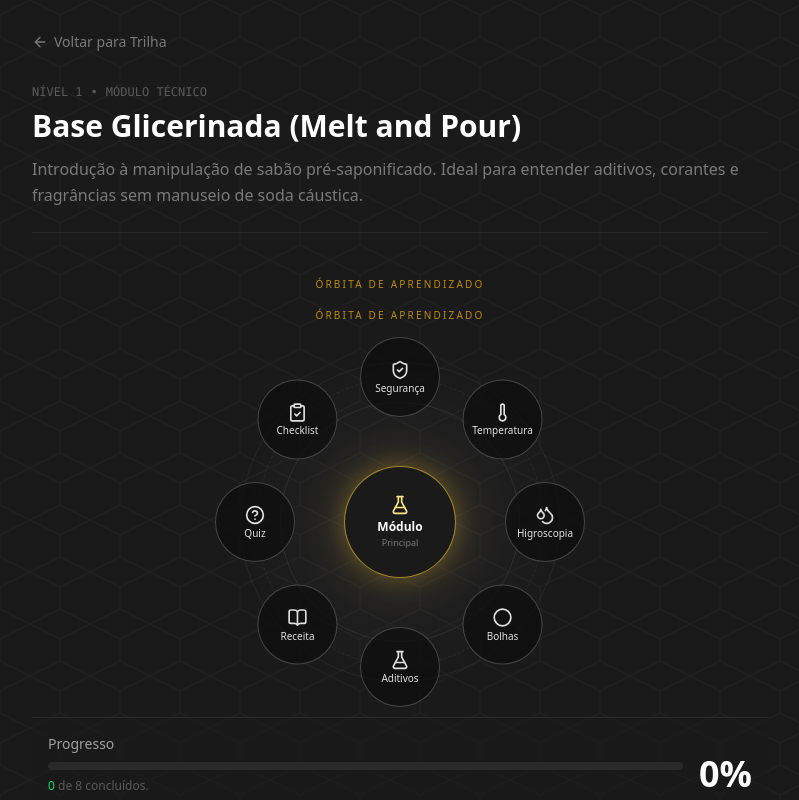
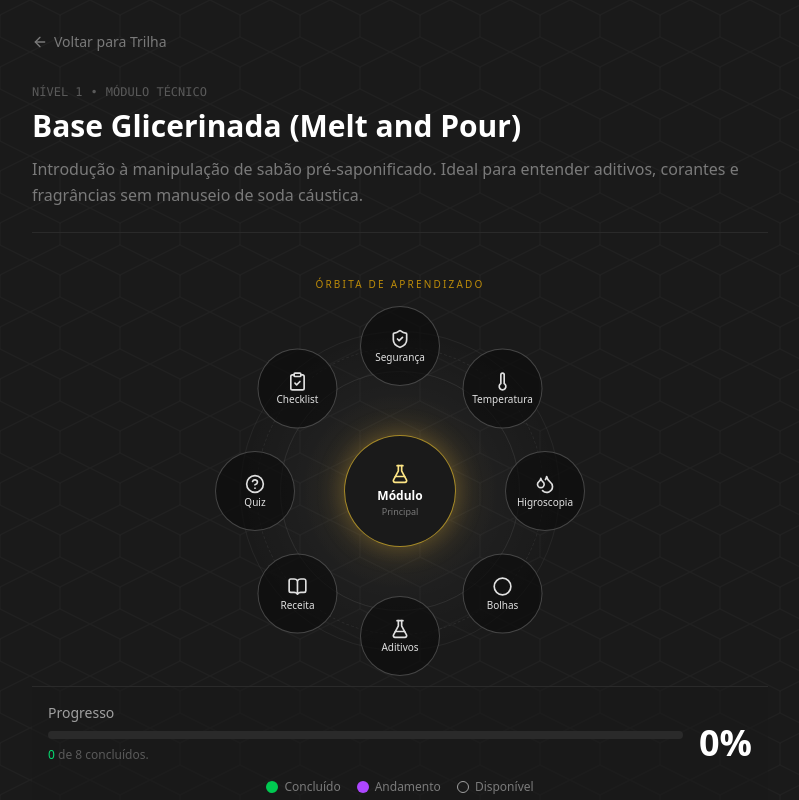
Before and after one commit to PedroAkaki/moonrock-saboaria, a Next.js app: page /aprendizado/base-glicerinada in a window 1280 px wide. Shown: the top 800 px of the page, without its empty margins (240-1039 px from the left). Built offline with nearby package versions, Linux system fonts and the light colour scheme.

Commit message:
fix: v31.3.2 — Orbit label dedup, so ModuleOrbitMap renderiza o label

```diff
--- a/components/LearningOrbit.tsx
+++ b/components/LearningOrbit.tsx
@@ -61,13 +61,6 @@ export default function LearningOrbit({
 
   const orbitContent = (
     <>
-      {/* Label */}
-      {embedded && (
-        <div className="px-4 pt-3 pb-1 text-center">
-          <p className="text-[10px] uppercase tracking-[0.22em] text-amber-400/70">Órbita de aprendizado</p>
-        </div>
-      )}
-
       {/* Orbit area */}
       <div className="relative mx-auto h-[390px] max-w-[430px] overflow-hidden">
         <div className="absolute inset-0 bg-[radial-gradient(circle_at_center,rgba(191,149,48,0.14),transparent_34%),radial-gradient(circle_at_center,rgba(255,255,255,0.06),transparent_55%)]" />
```
